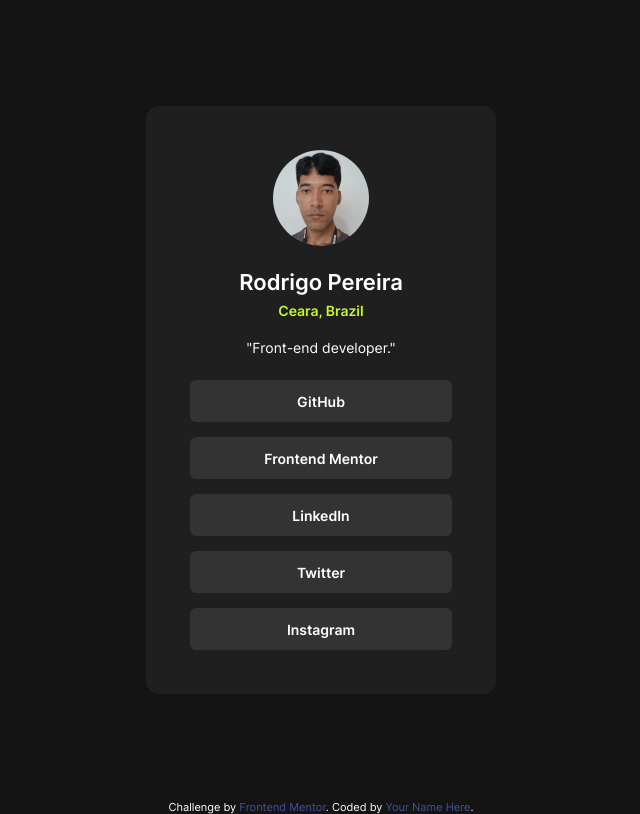
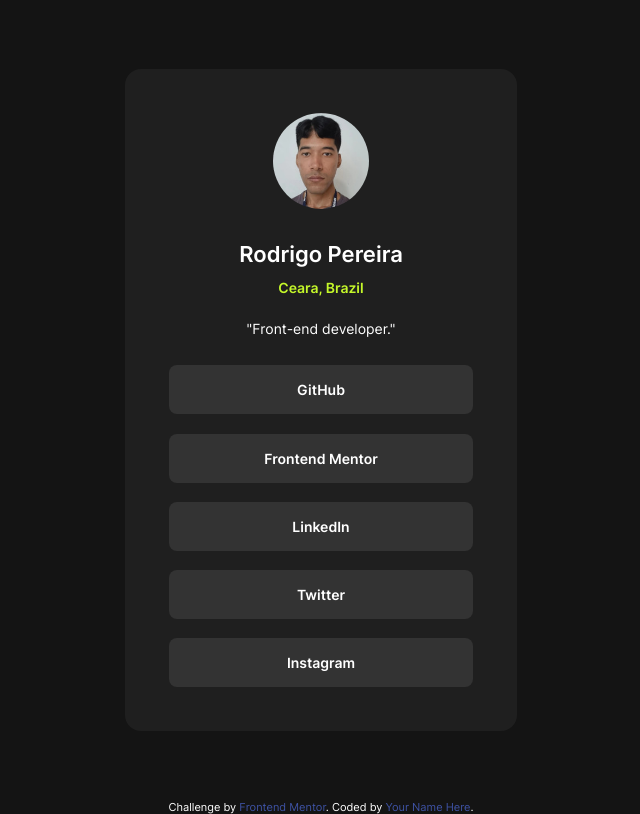
Before and after one commit to rodrigopereira21/social-links-profile-main, a plain HTML site: page index.html in a window 1280 px wide. Shown: the whole page, without its empty margins (319-959 px from the left). Drawn offline with Linux system fonts and the light colour scheme.

Commit message:
Update style.css

```diff
--- a/style.css
+++ b/style.css
@@ -38,7 +38,7 @@ img {
 
 }
 h1 {
-    line-height: 1.1;
+    line-height: 1.2;
 }
 
 ul li {
@@ -64,13 +64,13 @@ body {
 .user-name {
     font-size: var(--fs-heading);
     font-weight: var(--fw-600);
-    margin-bottom: 0.5rem;
+    margin-bottom: 0.75rem;
 }
 
 .user-location {
     color: var(--Green);
     font-weight: var(--fw-600);
-    margin-bottom: 1.25rem;
+    margin-bottom: 1.5rem;
 
 }
 
@@ -78,15 +78,15 @@ body {
     display: block;
     width: 100%;
     background: var(--Grey-700);
-    border-radius: .4rem;
+    border-radius: .5rem;
     font-weight: var(--fw-600);
-    padding: .8rem;
+    padding: 1rem;
     text-align: center;
     transition: background .3s ease, color .3s ease;
 }
 
 .user-description {
-    font-weight: var(--fw-);
+    font-weight: var(--fw-400);
 }
 
 /*layot*/
@@ -97,18 +97,18 @@ body {
     min-height: 100dvh;
 }
 .social-container {
-    min-width: 25em;
-    min-height: 40em;
+    min-width: 28em;
+    min-height: 45em;
     padding: 2.75rem;
     background: var(--Grey-800);
-    border-radius: 0.8rem;
+    border-radius: 1rem;
 }
 
 .social-links {
-    margin-top: 1.5rem;
+    margin-top: 1.75rem;
 }
 .social-links * {
-    margin-top: .90rem;
+    margin-top: 1.2rem;
 }
 
 .list-item:hover {
@@ -121,5 +121,5 @@ body {
 .user-image {
     border-radius: 50%;
     width: 6rem;
-    margin-bottom: 1.5rem;
+    margin-bottom: 2rem;
 }
```
Lines whose indentation alone changed are shown as unchanged.
